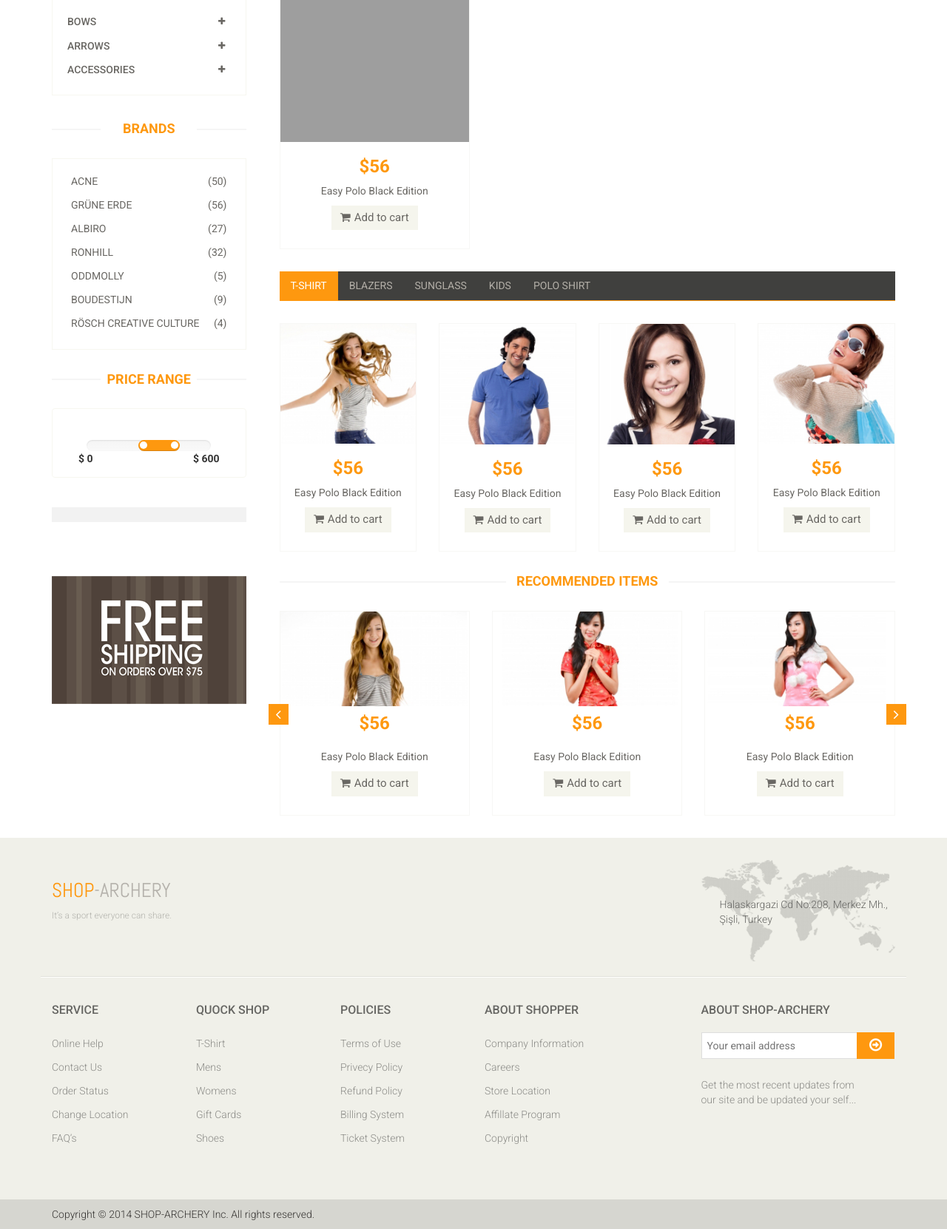
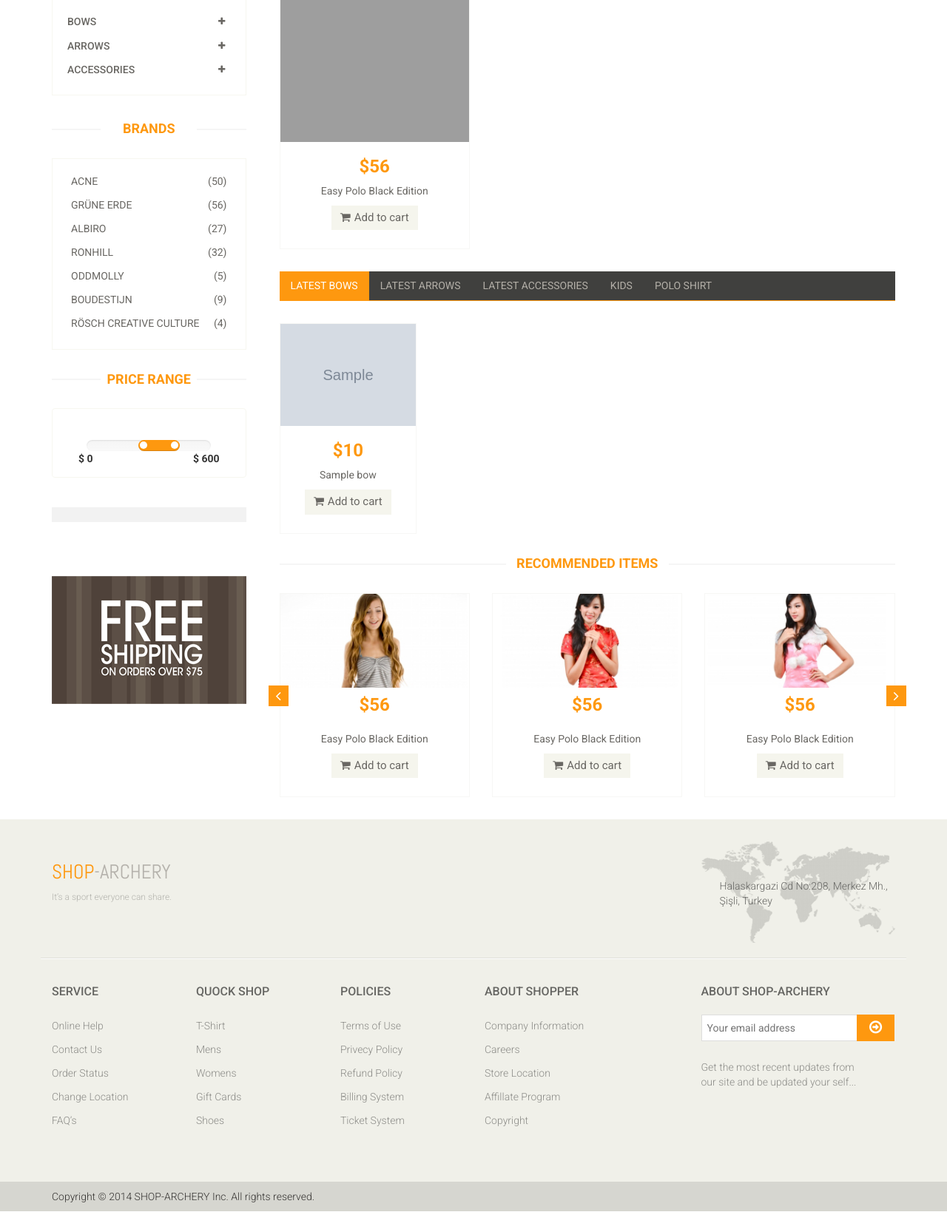
Before and after one commit to esatcelik/Shop, a Django app: page / in a window 1280 px wide. Shown: the part 753-2415 px from the top of the page at 74% size. After the commit the page ends 2391 px from the top, so only its background shows below. Run offline with Django 3.2, Linux system fonts and the light colour scheme; tables that the repository leaves empty hold one stand-in row (values such as "Sample post"); grey boxes marked "Sample" are stand-in pictures; parts of the project's set-up code (start-up, migrations or seed data) failed here and were passed over; grey boxes are pictures that could not be loaded.

Commit message:
Signed-off-by: esadcelik <billwild00@gmail.com>
Home page "latest" added

```diff
--- a/myshop/checkout/templates/checkout.html
+++ b/myshop/checkout/templates/checkout.html
@@ -69,9 +69,9 @@
 								<li><a href="{% url 'checkout.views.review' %}" class="active"><i class="fa fa-crosshairs"></i> Checkout</a></li>
 								<li><a href="{% url 'shopcart.views.show' %}"><i class="fa fa-shopping-cart"></i> Cart</a></li>
 								{% if user.is_authenticated %}
-								<li><a href="accounts/logout"><i class="fa fa-lock">&nbsp;{{ user.username }}, logout</i></a></li>
+								<li><a href="../../accounts/logout"><i class="fa fa-lock">&nbsp;{{ user.username }}, logout</i></a></li>
 								{% else %}
-								<li><a href="accounts/login"><i class="fa fa-lock">&nbsp;login</i></a></li>
+								<li><a href="../../accounts/login"><i class="fa fa-lock">&nbsp;login</i></a></li>
 								{% endif %}
 							</ul>
 						</div>
--- a/myshop/home/templates/contact.html
+++ b/myshop/home/templates/contact.html
@@ -86,9 +86,9 @@
 								<li><a href="{% url 'checkout.views.review' %}"><i class="fa fa-crosshairs"></i> Checkout</a></li>
 								<li><a href="{% url 'shopcart.views.show' %}"><i class="fa fa-shopping-cart"></i> Cart</a></li>
 								{% if user.is_authenticated %}
-								<li><a href="accounts/logout"><i class="fa fa-lock">&nbsp;{{ user.username }}, logout</i></a></li>
+								<li><a href="../accounts/logout"><i class="fa fa-lock">&nbsp;{{ user.username }}, logout</i></a></li>
 								{% else %}
-								<li><a href="accounts/login"><i class="fa fa-lock">&nbsp;login</i></a></li>
+								<li><a href="../accounts/login"><i class="fa fa-lock">&nbsp;login</i></a></li>
 								{% endif %}
 							</ul>
 						</div>
--- a/myshop/home/templates/index.html
+++ b/myshop/home/templates/index.html
@@ -5,7 +5,7 @@
     <meta name="viewport" content="width=device-width, initial-scale=1.0">
     <meta name="description" content="">
     <meta name="author" content="">
-    <title>Home | E-Shopper</title>
+    <title>Home | Shop-Archery</title>
     <link href="../../static/css/bootstrap.min.css" rel="stylesheet">
     <link href="../../static/css/font-awesome.min.css" rel="stylesheet">
     <link href="../../static/css/prettyPhoto.css" rel="stylesheet">
@@ -302,177 +302,70 @@
 					<div class="category-tab"><!--category-tab-->
 						<div class="col-sm-12">
 							<ul class="nav nav-tabs">
-								<li class="active"><a href="#tshirt" data-toggle="tab">T-Shirt</a></li>
-								<li><a href="#blazers" data-toggle="tab">Blazers</a></li>
-								<li><a href="#sunglass" data-toggle="tab">Sunglass</a></li>
+								<li class="active"><a href="#tshirt" data-toggle="tab">Latest Bows</a></li>
+								<li><a href="#blazers" data-toggle="tab">Latest Arrows</a></li>
+								<li><a href="#sunglass" data-toggle="tab">Latest Accessories</a></li>
 								<li><a href="#kids" data-toggle="tab">Kids</a></li>
 								<li><a href="#poloshirt" data-toggle="tab">Polo shirt</a></li>
 							</ul>
 						</div>
 						<div class="tab-content">
 							<div class="tab-pane fade active in" id="tshirt" >
+							{% for bow in bows %}
 								<div class="col-sm-3">
 									<div class="product-image-wrapper">
 										<div class="single-products">
 											<div class="productinfo text-center">
-												<img src="../../static/images/home/gallery1.jpg" alt="" />
-												<h2>$56</h2>
-												<p>Easy Polo Black Edition</p>
+												<img src="media/{{bow.image}}" alt="" />
+												<h2>${{bow.price}}</h2>
+												<p>{{bow.name}}</p>
 												<a href="#" class="btn btn-default add-to-cart"><i class="fa fa-shopping-cart"></i>Add to cart</a>
 											</div>
 
 										</div>
 									</div>
 								</div>
+
+
+								{% endfor %}
+							</div>
+
+							<div class="tab-pane fade" id="blazers" >
+							{% for arrow in arrows %}
 								<div class="col-sm-3">
 									<div class="product-image-wrapper">
 										<div class="single-products">
 											<div class="productinfo text-center">
-												<img src="../../static/images/home/gallery2.jpg" alt="" />
-												<h2>$56</h2>
-												<p>Easy Polo Black Edition</p>
+												<img src="media/{{arrow.image}}" alt="" />
+												<h2>${{arrow.price}}</h2>
+												<p>{{arrow.name}}</p>
 												<a href="#" class="btn btn-default add-to-cart"><i class="fa fa-shopping-cart"></i>Add to cart</a>
 											</div>
 
 										</div>
 									</div>
 								</div>
+
+								{% endfor %}
+							</div>
+
+							<div class="tab-pane fade" id="sunglass" >
+							{% for accessory in accessories %}
 								<div class="col-sm-3">
 									<div class="product-image-wrapper">
 										<div class="single-products">
 											<div class="productinfo text-center">
-												<img src="../../static/images/home/gallery3.jpg" alt="" />
-												<h2>$56</h2>
-												<p>Easy Polo Black Edition</p>
+												<img src="media/{{accessory.image}}" alt="" />
+												<h2>${{accessory.price}}</h2>
+												<p>{{accessory.name}}</p>
 												<a href="#" class="btn btn-default add-to-cart"><i class="fa fa-shopping-cart"></i>Add to cart</a>
 											</div>
 
 										</div>
 									</div>
 								</div>
-								<div class="col-sm-3">
-									<div class="product-image-wrapper">
-										<div class="single-products">
-											<div class="productinfo text-center">
-												<img src="../../static/images/home/gallery4.jpg" alt="" />
-												<h2>$56</h2>
-												<p>Easy Polo Black Edition</p>
-												<a href="#" class="btn btn-default add-to-cart"><i class="fa fa-shopping-cart"></i>Add to cart</a>
-											</div>
+								{% endfor %}
 
-										</div>
-									</div>
-								</div>
-							</div>
-
-							<div class="tab-pane fade" id="blazers" >
-								<div class="col-sm-3">
-									<div class="product-image-wrapper">
-										<div class="single-products">
-											<div class="productinfo text-center">
-												<img src="../../static/images/home/gallery4.jpg" alt="" />
-												<h2>$56</h2>
-												<p>Easy Polo Black Edition</p>
-												<a href="#" class="btn btn-default add-to-cart"><i class="fa fa-shopping-cart"></i>Add to cart</a>
-											</div>
-
-										</div>
-									</div>
-								</div>
-								<div class="col-sm-3">
-									<div class="product-image-wrapper">
-										<div class="single-products">
-											<div class="productinfo text-center">
-												<img src="../../static/images/home/gallery3.jpg" alt="" />
-												<h2>$56</h2>
-												<p>Easy Polo Black Edition</p>
-												<a href="#" class="btn btn-default add-to-cart"><i class="fa fa-shopping-cart"></i>Add to cart</a>
-											</div>
-
-										</div>
-									</div>
-								</div>
-								<div class="col-sm-3">
-									<div class="product-image-wrapper">
-										<div class="single-products">
-											<div class="productinfo text-center">
-												<img src="../../static/images/home/gallery2.jpg" alt="" />
-												<h2>$56</h2>
-												<p>Easy Polo Black Edition</p>
-												<a href="#" class="btn btn-default add-to-cart"><i class="fa fa-shopping-cart"></i>Add to cart</a>
-											</div>
-
-										</div>
-									</div>
-								</div>
-								<div class="col-sm-3">
-									<div class="product-image-wrapper">
-										<div class="single-products">
-											<div class="productinfo text-center">
-												<img src="../../static/images/home/gallery1.jpg" alt="" />
-												<h2>$56</h2>
-												<p>Easy Polo Black Edition</p>
-												<a href="#" class="btn btn-default add-to-cart"><i class="fa fa-shopping-cart"></i>Add to cart</a>
-											</div>
-
-										</div>
-									</div>
-								</div>
-							</div>
-
-							<div class="tab-pane fade" id="sunglass" >
-								<div class="col-sm-3">
-									<div class="product-image-wrapper">
-										<div class="single-products">
-											<div class="productinfo text-center">
-												<img src="../../static/images/home/gallery3.jpg" alt="" />
-												<h2>$56</h2>
-												<p>Easy Polo Black Edition</p>
-												<a href="#" class="btn btn-default add-to-cart"><i class="fa fa-shopping-cart"></i>Add to cart</a>
-											</div>
-
-										</div>
-									</div>
-								</div>
-								<div class="col-sm-3">
-									<div class="product-image-wrapper">
-										<div class="single-products">
-											<div class="productinfo text-center">
-												<img src="../../static/images/home/gallery4.jpg" alt="" />
-												<h2>$56</h2>
-												<p>Easy Polo Black Edition</p>
-												<a href="#" class="btn btn-default add-to-cart"><i class="fa fa-shopping-cart"></i>Add to cart</a>
-											</div>
-
-										</div>
-									</div>
-								</div>
-								<div class="col-sm-3">
-									<div class="product-image-wrapper">
-										<div class="single-products">
-											<div class="productinfo text-center">
-												<img src="../../static/images/home/gallery1.jpg" alt="" />
-												<h2>$56</h2>
-												<p>Easy Polo Black Edition</p>
-												<a href="#" class="btn btn-default add-to-cart"><i class="fa fa-shopping-cart"></i>Add to cart</a>
-											</div>
-
-										</div>
-									</div>
-								</div>
-								<div class="col-sm-3">
-									<div class="product-image-wrapper">
-										<div class="single-products">
-											<div class="productinfo text-center">
-												<img src="../../static/images/home/gallery2.jpg" alt="" />
-												<h2>$56</h2>
-												<p>Easy Polo Black Edition</p>
-												<a href="#" class="btn btn-default add-to-cart"><i class="fa fa-shopping-cart"></i>Add to cart</a>
-											</div>
-
-										</div>
-									</div>
-								</div>
 							</div>
 
 							<div class="tab-pane fade" id="kids" >
--- a/myshop/home/views.py
+++ b/myshop/home/views.py
@@ -1,9 +1,13 @@
 from django.shortcuts import render_to_response
 from django.template import RequestContext
+from products.models import Bows, Arrows, Accessories
 
 # Create your views here.
 def main(request):
-    return render_to_response('index.html', RequestContext(request, {'user':request.user}))
+    b = Bows.objects.order_by('-pk')[:4]  # @UndefinedVariable
+    ar = Arrows.objects.order_by('-pk')[:4]  # @UndefinedVariable
+    ac = Accessories.objects.order_by('-pk')[:4]  # @UndefinedVariable
+    return render_to_response('index.html', RequestContext(request, {'user':request.user,'bows':b,'arrows':ar,'accessories':ac}))
 
 def contact(request):
     return render_to_response('contact.html', RequestContext(request, {'user':request.user}))
--- a/myshop/products/templates/product.html
+++ b/myshop/products/templates/product.html
@@ -68,9 +68,9 @@
 								<li><a href="{% url 'checkout.views.review' %}"><i class="fa fa-crosshairs"></i> Checkout</a></li>
 								<li><a href="{% url 'shopcart.views.show' %}"><i class="fa fa-shopping-cart"></i> Cart</a></li>
 								{% if user.is_authenticated %}
-								<li><a href="accounts/logout"><i class="fa fa-lock">&nbsp;{{ user.username }}, logout</i></a></li>
+								<li><a href="../../../../accounts/logout"><i class="fa fa-lock">&nbsp;{{ user.username }}, logout</i></a></li>
 								{% else %}
-								<li><a href="accounts/login"><i class="fa fa-lock">&nbsp;login</i></a></li>
+								<li><a href="../../../../accounts/login"><i class="fa fa-lock">&nbsp;login</i></a></li>
 								{% endif %}
 							</ul>
 						</div>
--- a/myshop/products/templates/products.html
+++ b/myshop/products/templates/products.html
@@ -68,9 +68,9 @@
 								<li><a href="{% url 'checkout.views.review' %}"><i class="fa fa-crosshairs"></i> Checkout</a></li>
 								<li><a href="{% url 'shopcart.views.show' %}"><i class="fa fa-shopping-cart"></i> Cart</a></li>
 								{% if user.is_authenticated %}
-								<li><a href="accounts/logout"><i class="fa fa-lock">&nbsp;{{ user.username }}, logout</i></a></li>
+								<li><a href="../../accounts/logout"><i class="fa fa-lock">&nbsp;{{ user.username }}, logout</i></a></li>
 								{% else %}
-								<li><a href="accounts/login"><i class="fa fa-lock">&nbsp;login</i></a></li>
+								<li><a href="../../accounts/login"><i class="fa fa-lock">&nbsp;login</i></a></li>
 								{% endif %}
 							</ul>
 						</div>
--- a/myshop/shopcart/templates/cart.html
+++ b/myshop/shopcart/templates/cart.html
@@ -192,9 +192,9 @@ f.submit();
 								<li><a href="{% url 'checkout.views.review' %}"><i class="fa fa-crosshairs"></i> Checkout</a></li>
 								<li><a href="{% url 'shopcart.views.show' %}" class="active"><i class="fa fa-shopping-cart"></i> Cart</a></li>
 								{% if user.is_authenticated %}
-								<li><a href="accounts/logout"><i class="fa fa-lock">&nbsp;{{ user.username }}, logout</i></a></li>
+								<li><a href="../../accounts/logout"><i class="fa fa-lock">&nbsp;{{ user.username }}, logout</i></a></li>
 								{% else %}
-								<li><a href="accounts/login"><i class="fa fa-lock">&nbsp;login</i></a></li>
+								<li><a href="../../accounts/login"><i class="fa fa-lock">&nbsp;login</i></a></li>
 								{% endif %}
 							</ul>
 						</div>
--- a/myshop/templates/login.html
+++ b/myshop/templates/login.html
@@ -68,9 +68,9 @@
 								<li><a href="{% url 'checkout.views.review' %}"><i class="fa fa-crosshairs"></i> Checkout</a></li>
 								<li><a href="{% url 'shopcart.views.show' %}"><i class="fa fa-shopping-cart"></i> Cart</a></li>
 								{% if user.is_authenticated %}
-								<li><a href="accounts/logout"><i class="fa fa-lock">&nbsp;{{ user.username }}, logout</i></a></li>
+								<li><a href="../../accounts/logout"><i class="fa fa-lock">&nbsp;{{ user.username }}, logout</i></a></li>
 								{% else %}
-								<li><a href="accounts/login"><i class="fa fa-lock">&nbsp;login</i></a></li>
+								<li><a href="../../accounts/login"><i class="fa fa-lock">&nbsp;login</i></a></li>
 								{% endif %}
 							</ul>
 						</div>
```
Also changed, not shown: myshop/myshop/media/images/pnggrad8rgb.png (deleted), 5 other files.
